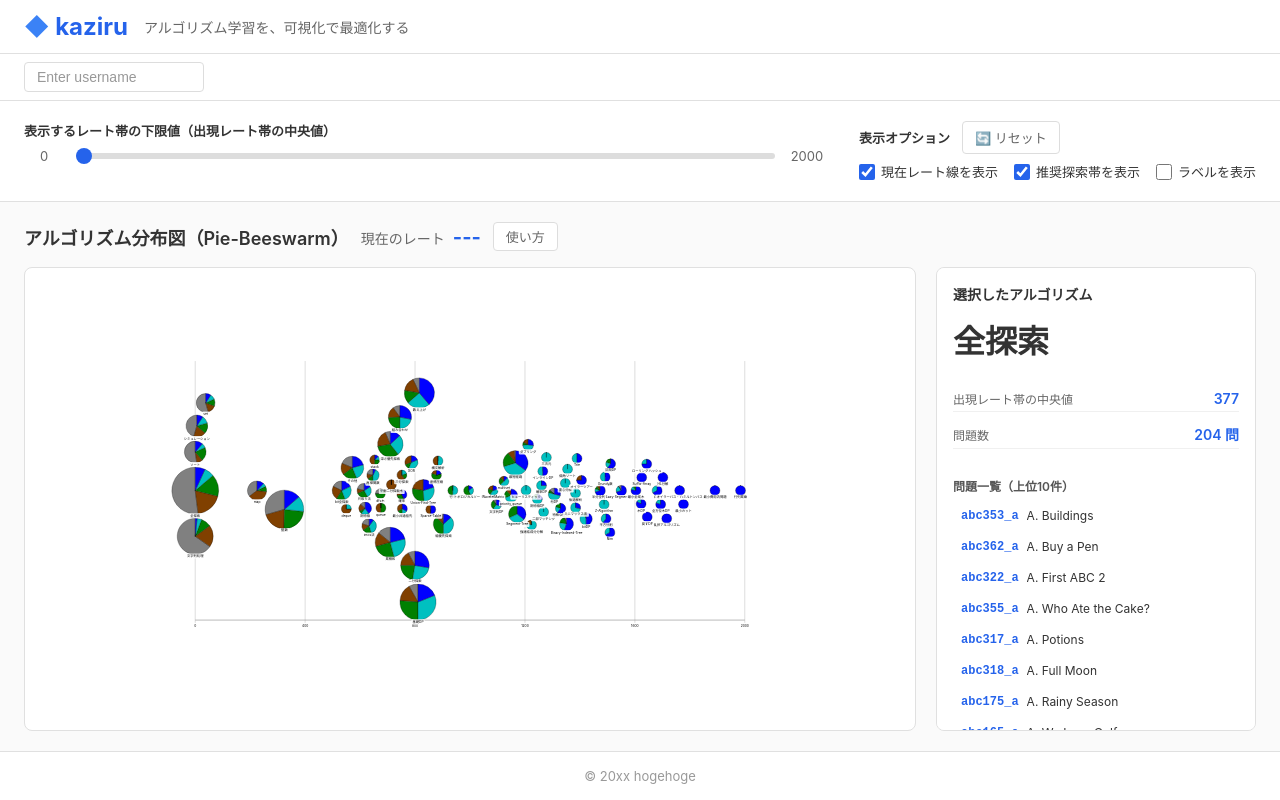
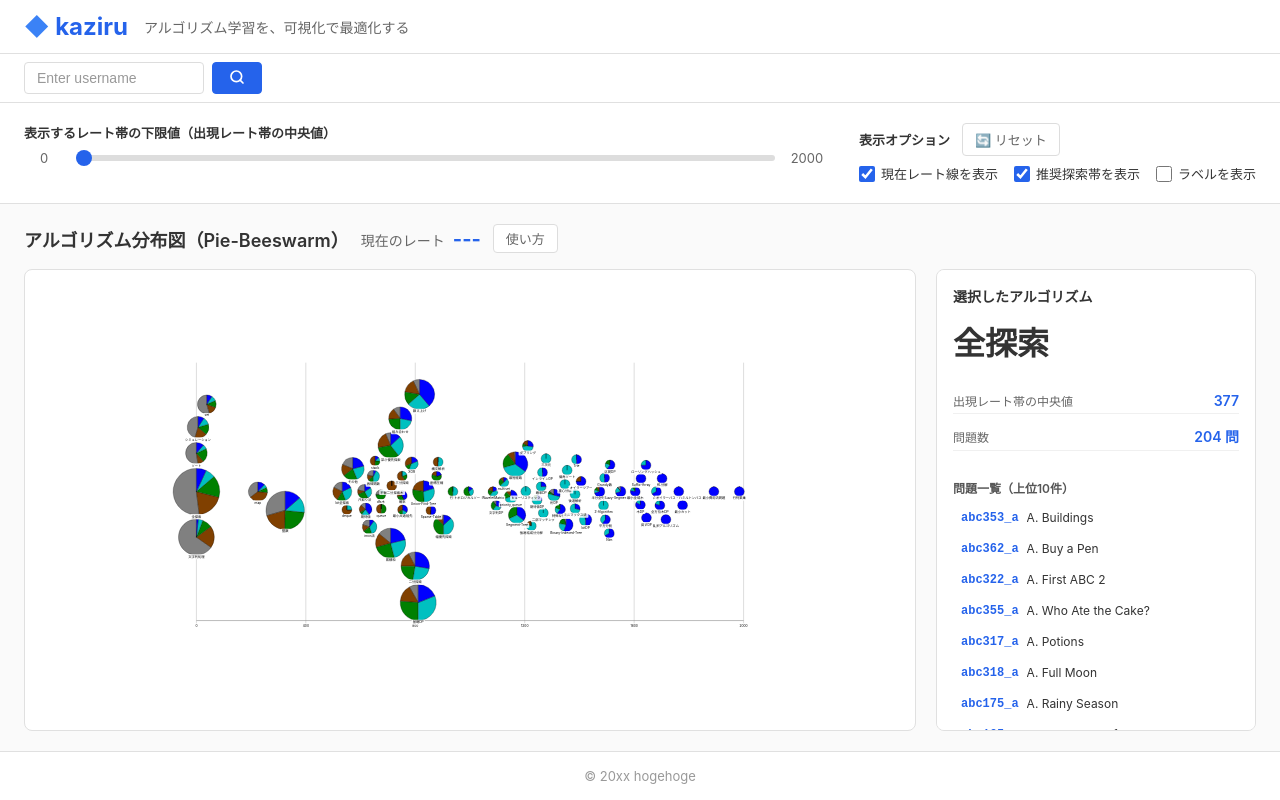
Before and after one commit to vdslab/theme2026-kaziru, a React (Vite) app: page / in a window 1280 px wide. Built offline with nearby package versions, Linux system fonts and the light colour scheme.

Commit message:
feat: 検索ボタンを追加

```diff
--- a/src/App.jsx
+++ b/src/App.jsx
@@ -110,6 +110,12 @@ export default function App() {
             }
           }}
         />
+        <button className="username-button" onClick={handleFetchRate}>
+          <svg width="16" height="16" viewBox="0 0 24 24" fill="none" stroke="currentColor" strokeWidth="2.5" strokeLinecap="round" strokeLinejoin="round">
+            <circle cx="11" cy="11" r="8" />
+            <line x1="21" y1="21" x2="16.65" y2="16.65" />
+          </svg>
+        </button>
       </div>
       <Main summary={summary} allRows={allRows} rate={rate} rateLoading={rateLoading} rateError={rateError} />
       <Footer />
--- a/style.css
+++ b/style.css
@@ -68,6 +68,9 @@ body {
 
 /* Username Bar */
 .username-bar {
+  display: flex;
+  align-items: center;
+  gap: 8px;
   padding: 8px 24px;
   background: #fff;
   border-bottom: 1px solid #e0e0e0;
@@ -75,7 +78,8 @@ body {
 
 .username-input {
   width: 180px;
-  padding: 6px 12px;
+  height: 32px;
+  padding: 0 12px;
   border: 1px solid #ddd;
   border-radius: 4px;
   font-size: 14px;
@@ -90,6 +94,23 @@ body {
 .username-input:focus {
   border-color: #2563eb;
   box-shadow: 0 0 0 2px rgba(37, 99, 235, 0.1);
+}
+
+.username-button {
+  height: 32px;
+  padding: 0 16px;
+  border: 1px solid #2563eb;
+  background: #2563eb;
+  color: #fff;
+  border-radius: 4px;
+  font-size: 14px;
+  cursor: pointer;
+  white-space: nowrap;
+  transition: background-color 0.15s;
+}
+
+.username-button:hover {
+  background: #1d4ed8;
 }
 
 /* Main */
```
